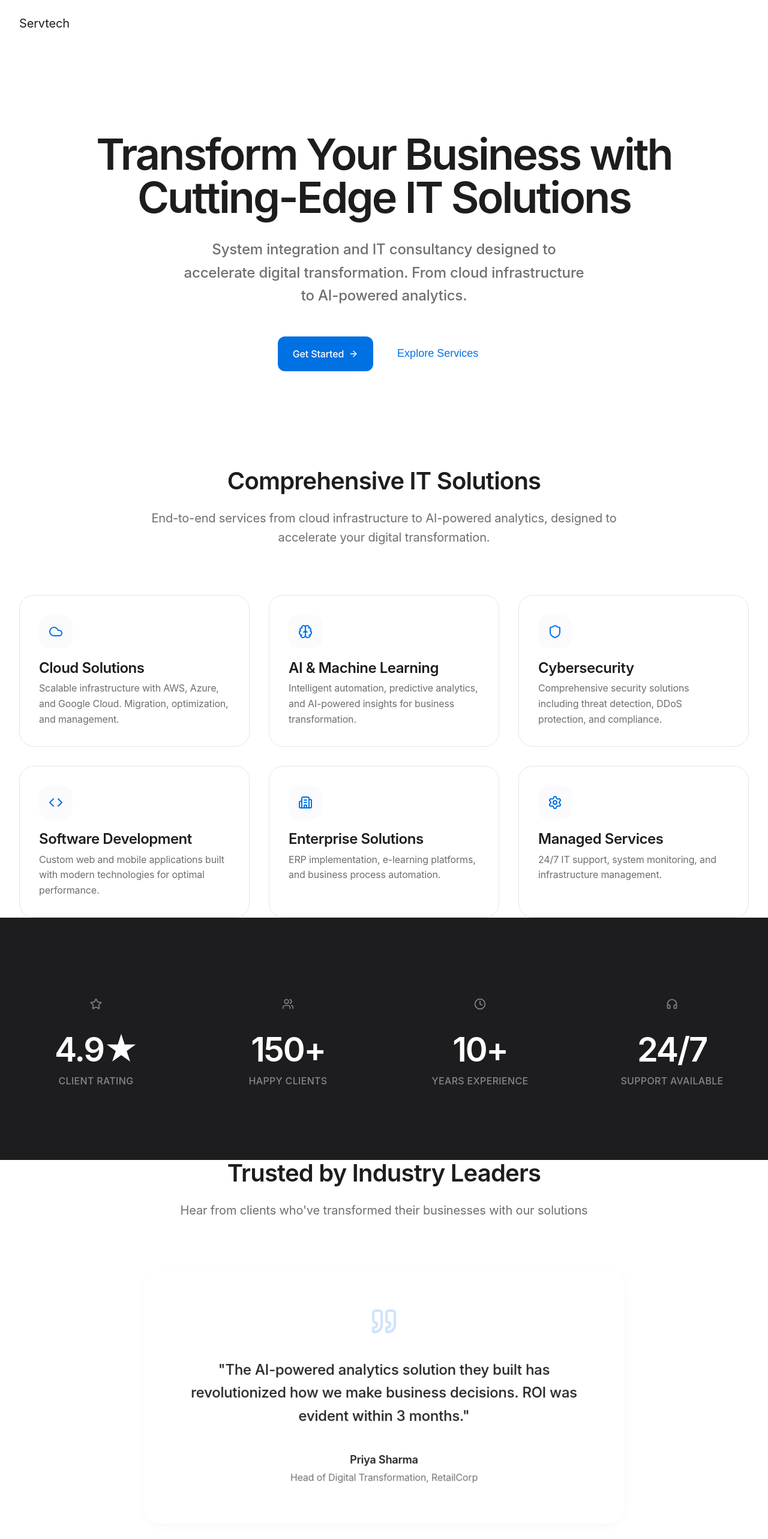
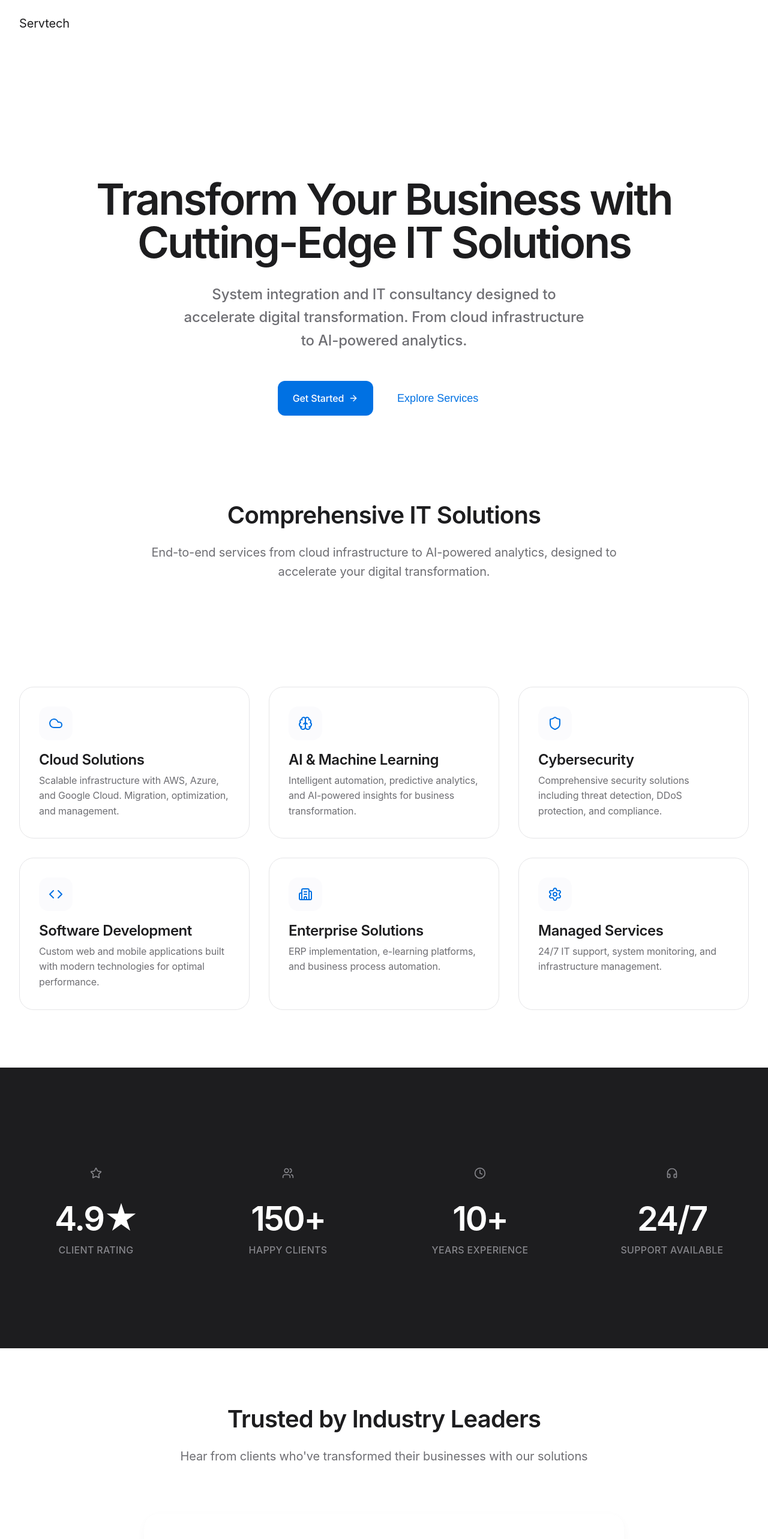
Before and after one commit to pratikasr/servtech-website, a Next.js app: page / in a window 1280 px wide. Shown: the top 2566 px of the page at 60% size. Built offline with nearby package versions, Linux system fonts and the light colour scheme.

Commit message:
fix(layout): emergency spacing repair - added massive padding to all homepage sections

```diff
--- a/src/components/home/Hero.module.css
+++ b/src/components/home/Hero.module.css
@@ -6,10 +6,11 @@
     align-items: center;
     justify-content: center;
     overflow: hidden;
-    padding-top: var(--space-24);
+    padding-top: calc(var(--space-32) + 60px);
+    /* Clear header + breathing room */
     padding-bottom: var(--space-24);
-    background-color: var(--white);
-    /* Pure white background */
+    background-color: var(--white) !important;
+    /* Force Pure white */
 }
 
 /*
--- a/src/components/home/ServicesGrid.module.css
+++ b/src/components/home/ServicesGrid.module.css
@@ -22,6 +22,9 @@
     display: grid;
     grid-template-columns: 1fr;
     gap: var(--space-8);
+    /* Enforce separation from Hero */
+    padding-top: var(--space-24);
+    padding-bottom: var(--space-24);
 }
 
 @media (min-width: 640px) {
--- a/src/components/home/StatsSection.module.css
+++ b/src/components/home/StatsSection.module.css
@@ -1,7 +1,9 @@
 .statsSection {
-    background: var(--gray-900);
-    padding: var(--space-24) 0;
+    background-color: var(--gray-900);
+    padding-top: var(--space-32);
+    padding-bottom: var(--space-32);
     position: relative;
+    overflow: hidden;
 }
 
 .grid {
--- a/src/components/home/Testimonials.module.css
+++ b/src/components/home/Testimonials.module.css
@@ -1,5 +1,8 @@
 .testimonials {
-    background: var(--white);
+    background-color: var(--white);
+    padding-top: var(--space-24);
+    padding-bottom: var(--space-24);
+    overflow: hidden;
 }
 
 .header {
```
